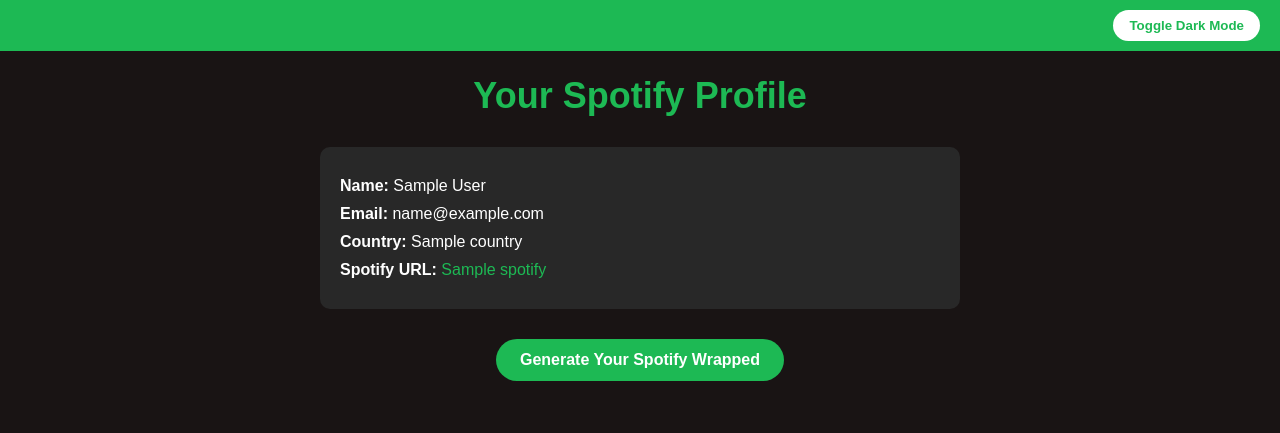
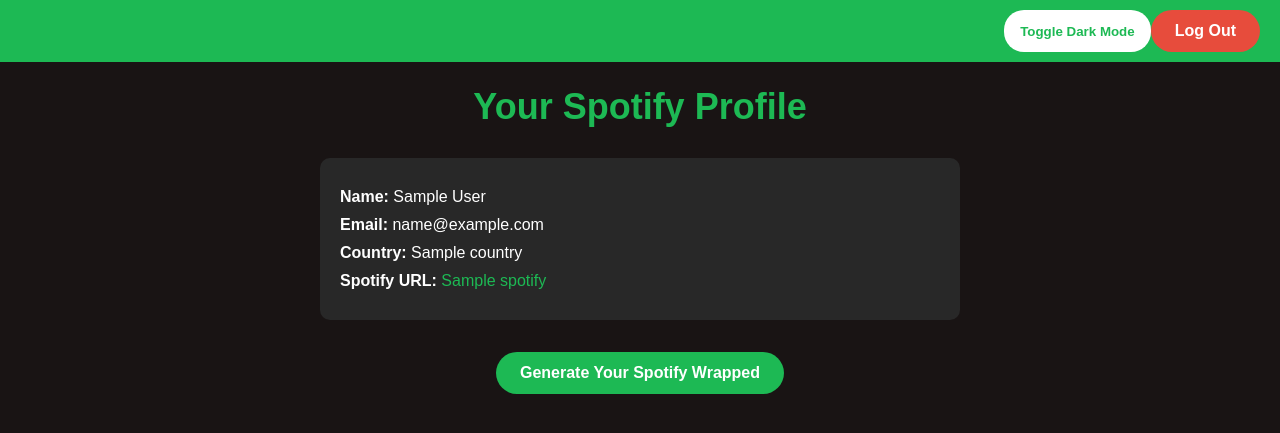
Before and after one commit to eriklarson12/Team-27-Spotify-Wrapper, a Django app: template spotify_project/spotify_auth/templates/spotify_auth/profile.html in a window 1280 px wide. Shown: the top 433 px of the page. Run offline with Django 5.2, Linux system fonts and the light colour scheme; the template is opened without the code that fills it: most values are stand-ins (such as "Sample title", 1, 10 or a date in 2020).

Commit message:
implemented log out functionality

```diff
--- a/spotify_project/spotify_auth/templates/spotify_auth/profile.html
+++ b/spotify_project/spotify_auth/templates/spotify_auth/profile.html
@@ -24,6 +24,22 @@
             justify-content: flex-end;
             padding: 10px 20px;
             background-color: #1DB954;
+        }
+
+        .logout-button {
+            display: inline-block;
+            padding: 0.75rem 1.5rem;
+            background-color: #e74c3c;
+            color: white;
+            text-decoration: none;
+            border-radius: 25px;
+            font-weight: bold;
+            transition: background-color 0.2s, transform 0.2s;
+        }
+
+        .logout-button:hover {
+            background-color: #c0392b;
+            transform: translateY(-2px);
         }
 
         .theme-toggle-button {
@@ -67,8 +83,12 @@
         }
 
         .actions {
-            text-align: center;
-            margin-top: 20px;
+            {#text-align: center;#}
+            {#margin-top: 20px;#}
+            display: flex;
+            gap: 1rem;
+            justify-content: center;
+            margin-top: 2rem;
         }
 
         .spotify-button {
@@ -85,12 +105,15 @@
         .spotify-button:hover {
             background-color: #1ed760;
         }
+
+
     </style>
 </head>
 <body>
 
     <div class="top-bar">
         <button id="theme-toggle" class="theme-toggle-button">Toggle Dark Mode</button>
+        <a href="{% url 'logout' %}" class="logout-button">Log Out</a>
     </div>
 
     <h1>Your Spotify Profile</h1>
--- a/spotify_project/spotify_auth/urls.py
+++ b/spotify_project/spotify_auth/urls.py
@@ -4,6 +4,7 @@ from . import views
 urlpatterns = [
     path('', views.home, name='home'),
     path('login/', views.spotify_login, name='spotify_login'),
+    path('logout/', views.logout, name='logout'),
     path('callback/', views.spotify_callback, name='spotify_callback'),
     path('profile/', views.profile, name='profile'),
     path('top-tracks/', views.get_top_tracks, name='get_top_tracks'),
```
Also changed, not shown: spotify_project/spotify_auth/views.py (+18 -0 lines).
